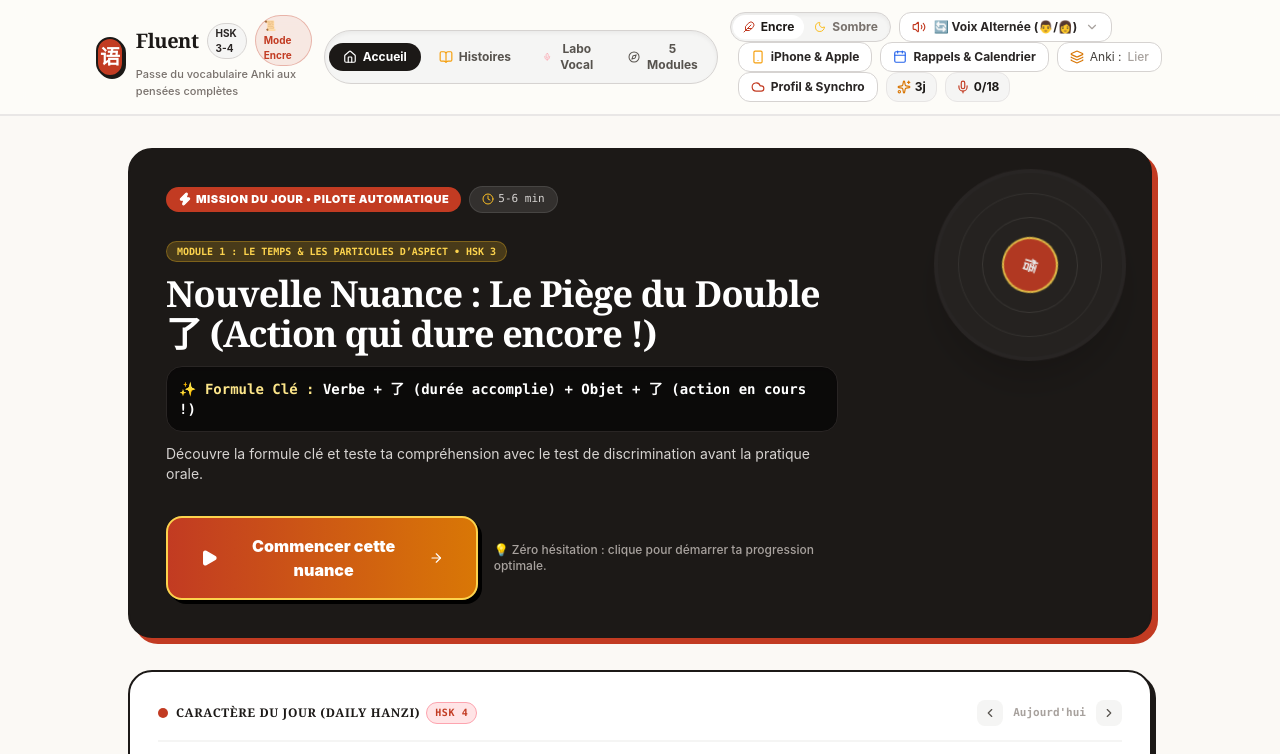
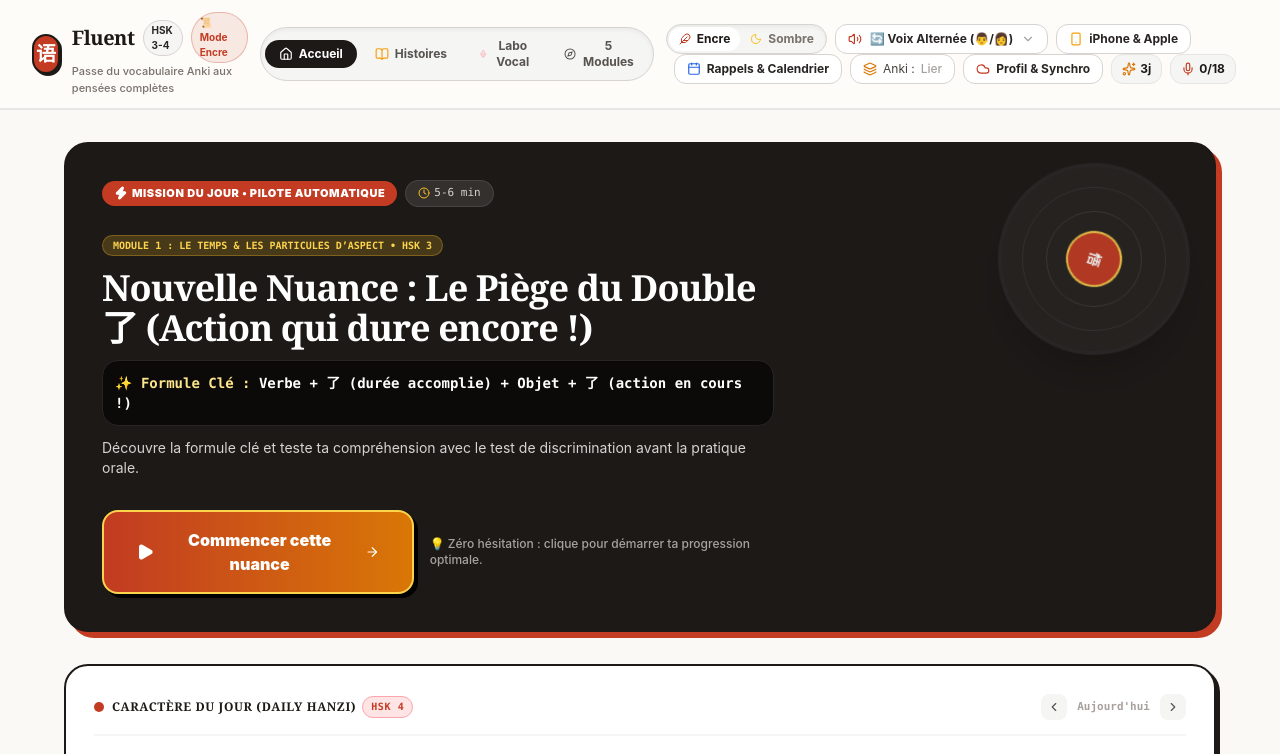
Before and after one commit to Warm1t/chinois, a React (Vite) app: page / in a window 1280 px wide. Shown: the top 754 px of the page. Built offline with nearby package versions, Linux system fonts and the light colour scheme.

Commit message:
style: widen layout container to max-w-[1440px] and reduce side margins

```diff
--- a/src/App.tsx
+++ b/src/App.tsx
@@ -123,7 +123,7 @@ export const App: React.FC = () => {
       />
 
       {/* Main Content Area */}
-      <main className="flex-1 max-w-6xl w-full mx-auto px-4 sm:px-6 lg:px-8 py-8 space-y-8">
+      <main className="flex-1 max-w-[1440px] w-full mx-auto px-4 sm:px-6 lg:px-8 py-8 space-y-8">
 
         {/* VUE 1 : ACCUEIL GUIDÉ (Cockpit automatique du jour) */}
         {activeView === 'home' && (
--- a/src/components/Header.tsx
+++ b/src/components/Header.tsx
@@ -39,7 +39,7 @@ export const Header: React.FC<HeaderProps> = ({
 
   return (
     <header className="bg-[#fdfcf9]/90 backdrop-blur-md border-b-2 border-stone-200/90 sticky top-0 z-40 shadow-xs transition-colors duration-200">
-      <div className="max-w-6xl mx-auto px-4 sm:px-6 lg:px-8 py-3">
+      <div className="max-w-[1440px] mx-auto px-4 sm:px-6 lg:px-8 py-3">
         <div className="flex flex-col sm:flex-row sm:items-center justify-between gap-3">
 
           {/* Logo & Calligraphy Seal (Style Ponpon Mania BD Sceau interactif) */}
--- a/src/components/HomeDashboard.tsx
+++ b/src/components/HomeDashboard.tsx
@@ -139,7 +139,7 @@ export const HomeDashboard: React.FC<HomeDashboardProps> = ({
   };
 
   return (
-    <div className="max-w-5xl mx-auto space-y-8 animate-fadeIn">
+    <div className="max-w-6xl mx-auto space-y-8 animate-fadeIn">
 
       {/* 1. CARTE HERO STYLE PONPON MANIA / BD INTERACTIVE (Avec Sceau/Disque Vinyle animé) */}
       <div className="bg-[#1c1917] text-white rounded-3xl p-6 sm:p-9 border-2 border-stone-900 shadow-[6px_6px_0px_#c23b22] relative overflow-hidden group">
--- a/src/components/VoiceCoachLab.tsx
+++ b/src/components/VoiceCoachLab.tsx
@@ -275,7 +275,7 @@ export const VoiceCoachLab: React.FC<VoiceCoachLabProps> = ({
   );
 
   return (
-    <div className="max-w-4xl mx-auto space-y-6">
+    <div className="max-w-5xl mx-auto space-y-6">
 
       {/* 1. Barre de navigation & Déclencheurs Rapides */}
       <div className="flex flex-col sm:flex-row sm:items-center justify-between gap-3 bg-white p-4 rounded-3xl border border-stone-200/90 shadow-xs text-xs">
```
